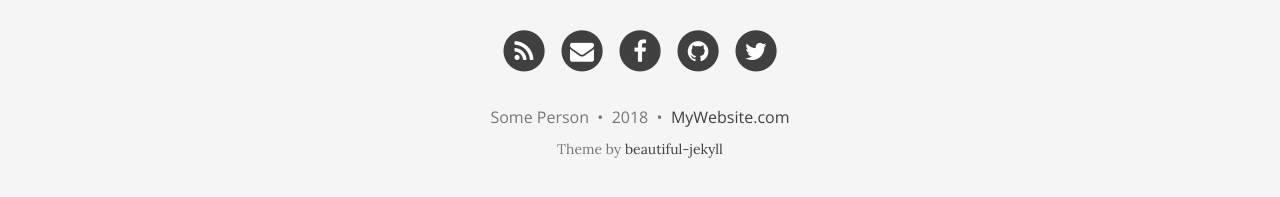
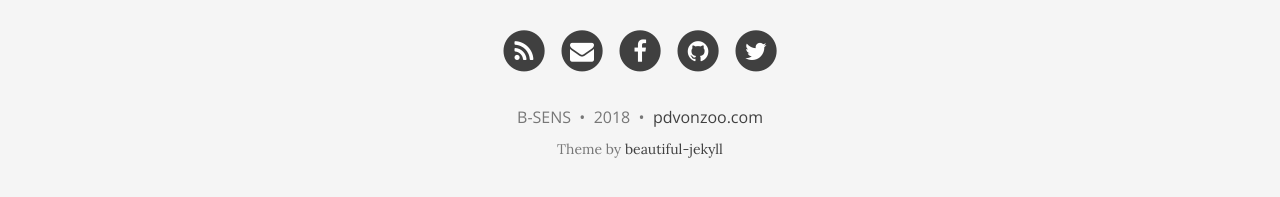
Before and after one commit to pdvonzoo/pdvonzoo.github.io, a Jekyll site: the page built from index.html, in a window 1280 px wide and 900 px high, scrolled down 663 px. Shown: the part 690-887 px from the top of the window. Built offline with Jekyll 4.4.1, drawn with Linux system fonts in a browser that asks for light colours; nearby versions of some CDN libraries; the list of posts is cut into pages by our own code.

Commit message:
Update user info

```diff
--- a/_config.yml
+++ b/_config.yml
@@ -4,7 +4,7 @@
 # baseurl is the website's URL without the hostname
 
 # If you are building a simple GitHub user page (https://username.github.io) then use these settings:
-url: "https://username.github.io"
+url: "https://pdvonzoo.github.io"
 baseurl: ""
 
 # If you are building a GitHub project page then use these settings:
@@ -64,7 +64,7 @@ footer-link-col: "#404040"
 # Change all these values or delete the ones you don't want.
 # Important: you must keep the "name" parameter, everything else you can remove
 author:
-  name: Some Person
+  name: B-SENS
 
 # Select your active Social Network Links.
 # Uncomment the links you want to show in the footer and add your information to each link.
@@ -99,7 +99,7 @@ share-links-active:
 
 # How to display the link to the website in the footer
 # Remove this if you don't want a link in the footer
-url-pretty: "MyWebsite.com"  # eg. "deanattali.com/beautiful-jekyll"
+url-pretty: "pdvonzoo.com"  # eg. "deanattali.com/beautiful-jekyll"
 
 # --- Web Statistics Section --- #
 
```
